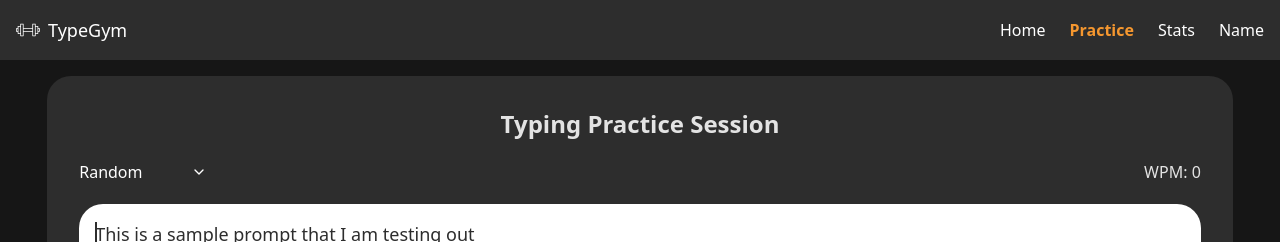
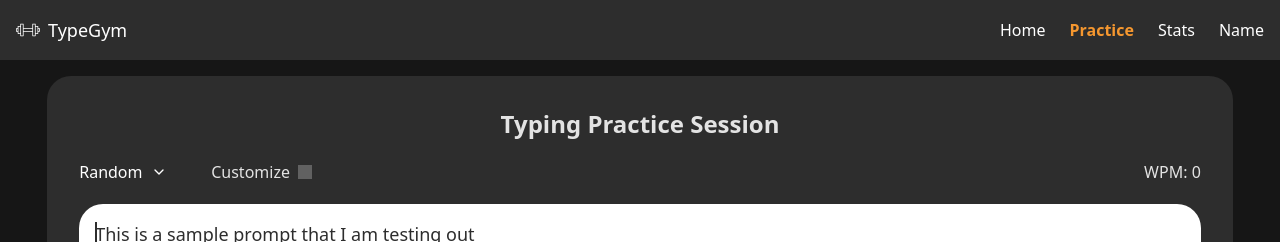
Before and after one commit to alecnhance/TypingGymV2, a React (Vite) app: page /practice in a window 1280 px wide. Shown: the top 242 px of the page. Built offline with nearby package versions, Linux system fonts and the light colour scheme; grey boxes are pictures that could not be loaded.

Commit message:
added customize button uI

```diff
--- a/src/components/typing_area_comp/Dropdown.jsx
+++ b/src/components/typing_area_comp/Dropdown.jsx
@@ -15,7 +15,7 @@ const Dropdown = ({ options, onSelect }) => {
       <div className="relative inline-block w-32">
         <button
             onClick={() => setOpen(!open)}
-            className="w-full bg-transparent text-white    py-2 rounded-md text-left flex justify-between items-center"
+            className="w-full bg-transparent text-white    py-2 rounded-md text-left flex gap-2 items-center"
         >
             <span>{selected.label}</span>
             <ChevronDown className={`w-4 h-4 transition-transform ${open ? "rotate-180" : ""}`} />
--- a/src/components/typing_area_comp/TypingArea.jsx
+++ b/src/components/typing_area_comp/TypingArea.jsx
@@ -3,6 +3,7 @@ import Dropdown from './Dropdown';
 import InnerTyping from './InnerTyping';
 import ProgressBar from './ProgressBar';
 import { set } from 'date-fns';
+import custom from '../../assets/customize.svg';
 
 const formatTime = (ms) => {
     const min = Math.floor(ms / 60000);
@@ -98,7 +99,17 @@ const TypingArea = () => {
         <div className="flex flex-col w-full max-w-[95%] bg-headerGray rounded-3xl h-auto p-8">
             <h2 className="w-full mb-3 font-bold text-2xl">Typing Practice Session</h2>
             <div className="flex justify-between w-full mb-3 items-center">
-                <Dropdown options={options} onSelect={handleSelect} />
+                <div className='flex justify-between items-center gap-1'>
+                    <Dropdown options={options} onSelect={handleSelect} />
+                    <button
+                        className=''
+                    >
+                        <div className='flex w-32 items-center gap-2'>
+                            <h3 className='text-md'>Customize</h3>
+                            <img src={custom} className='invert aspect-square h-[1.75vh]'/>
+                        </div>
+                    </button>
+                </div>
                 <h2>WPM: {getWPM()}</h2>
             </div>
             <InnerTyping
```
